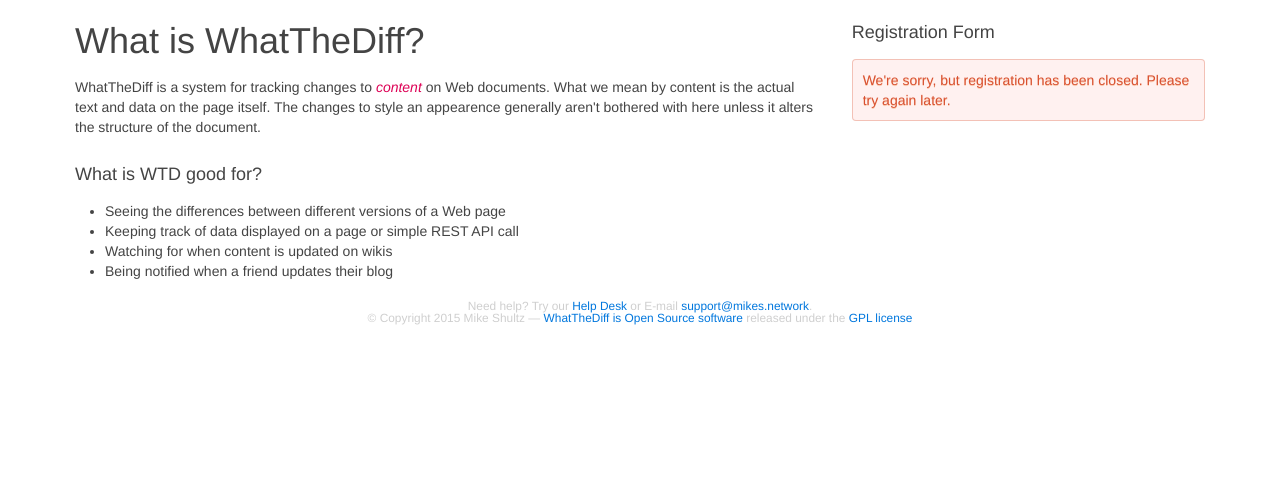
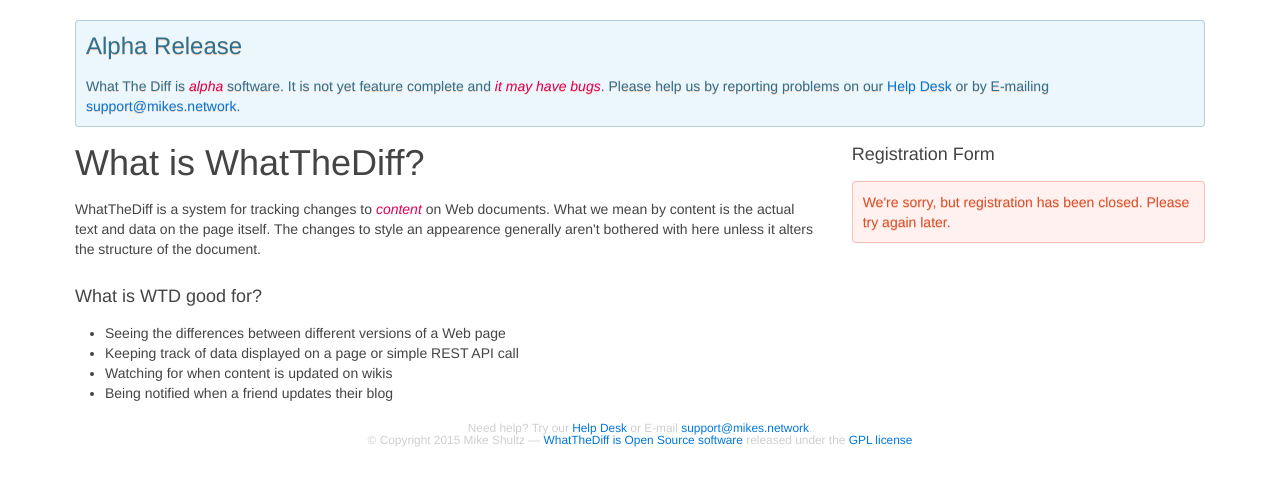
Before and after one commit to mikeshultz/whatthediff, a Django app: template whatthediff/templates/home.html in a window 1280 px wide. Shown: the part 62-548 px from the top of the page. Run offline with Django 3.2, Linux system fonts and the light colour scheme; the template is opened without the code that fills it: most values are stand-ins (such as "Sample title", 1, 10 or a date in 2020); some libraries are stand-ins or nearby versions.

Commit message:
Added alpha notices for Issue #17

```diff
--- a/whatthediff/templates/base.html
+++ b/whatthediff/templates/base.html
@@ -62,6 +62,10 @@
                 </ul>
             </div>
         </nav>
+        <div class="uk-alert">
+            <h2>Alpha Release</h2>
+            <p>What The Diff is <em>alpha</em> software.  It is not yet feature complete and <em>it may have bugs</em>.  Please help us by reporting problems on our <a href="https://mikesnetwork.freshdesk.com/" onclick="window.open(this.href); return false;">Help Desk</a> or by E-mailing <a href="mailto:support@mikes.network">support@mikes.network</a>.</p>
+        </div>
 {% block body %}Y'all forgot content.{% endblock %}
     </div>
 
--- a/whatthediff/templates/home_user.html
+++ b/whatthediff/templates/home_user.html
@@ -1,3 +1 @@
-    <div class="uk-grid">
-        <div class="uk-width-2-3">Hello {% if request.user %}{{ request.user }}{% else %}World{% endif %}.  Sorry to say, but <em>nothing</em> about this page has been implemented yet.  Stay tuned.</div>
-    </div>
+   <div class="uk-alert uk-alert-warning">Hello {% if request.user %}{{ request.user }}{% else %}World{% endif %}.  Sorry to say, but <em>nothing</em> about this page has been implemented yet.  Stay tuned.</div>
```
